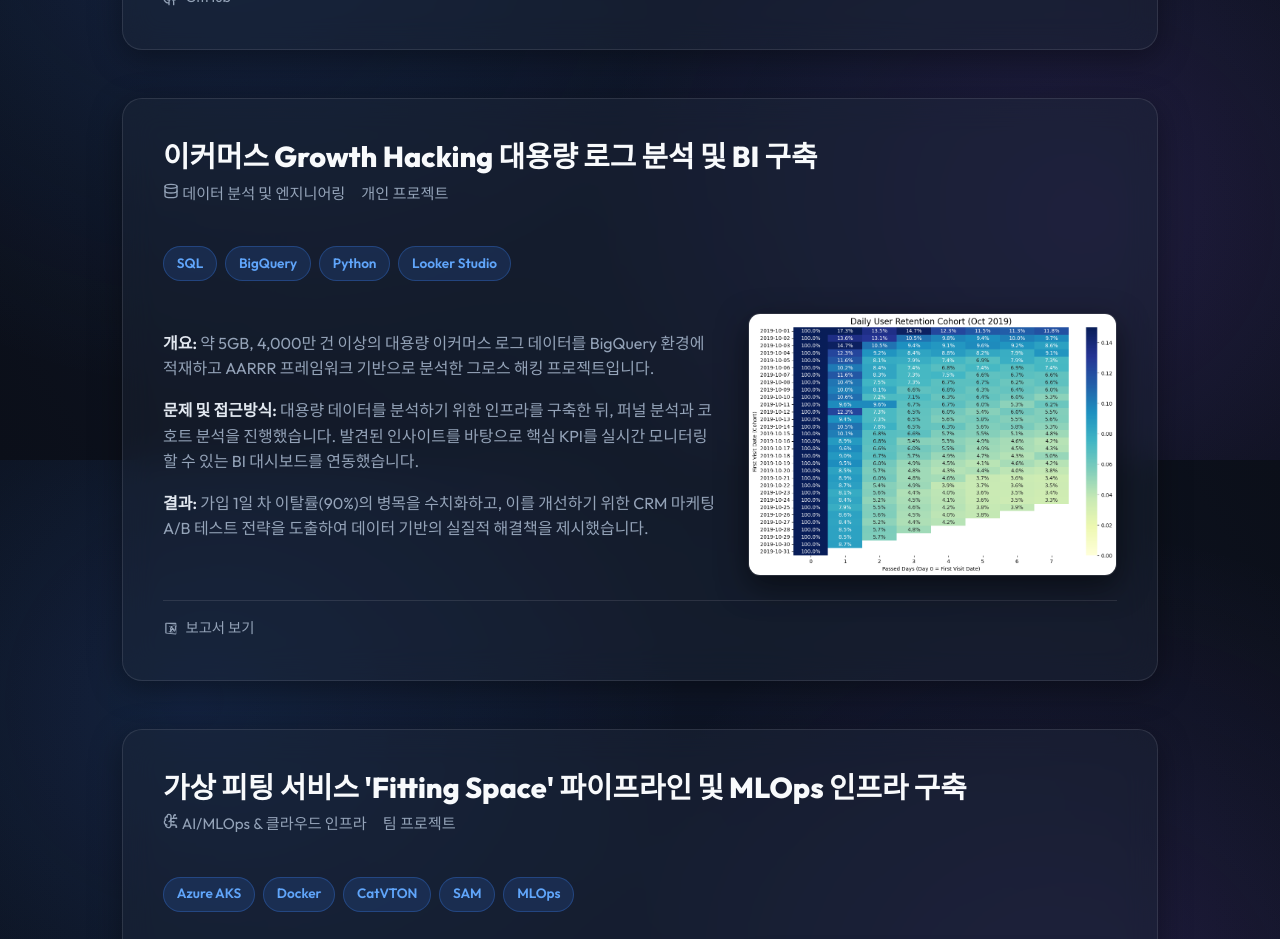
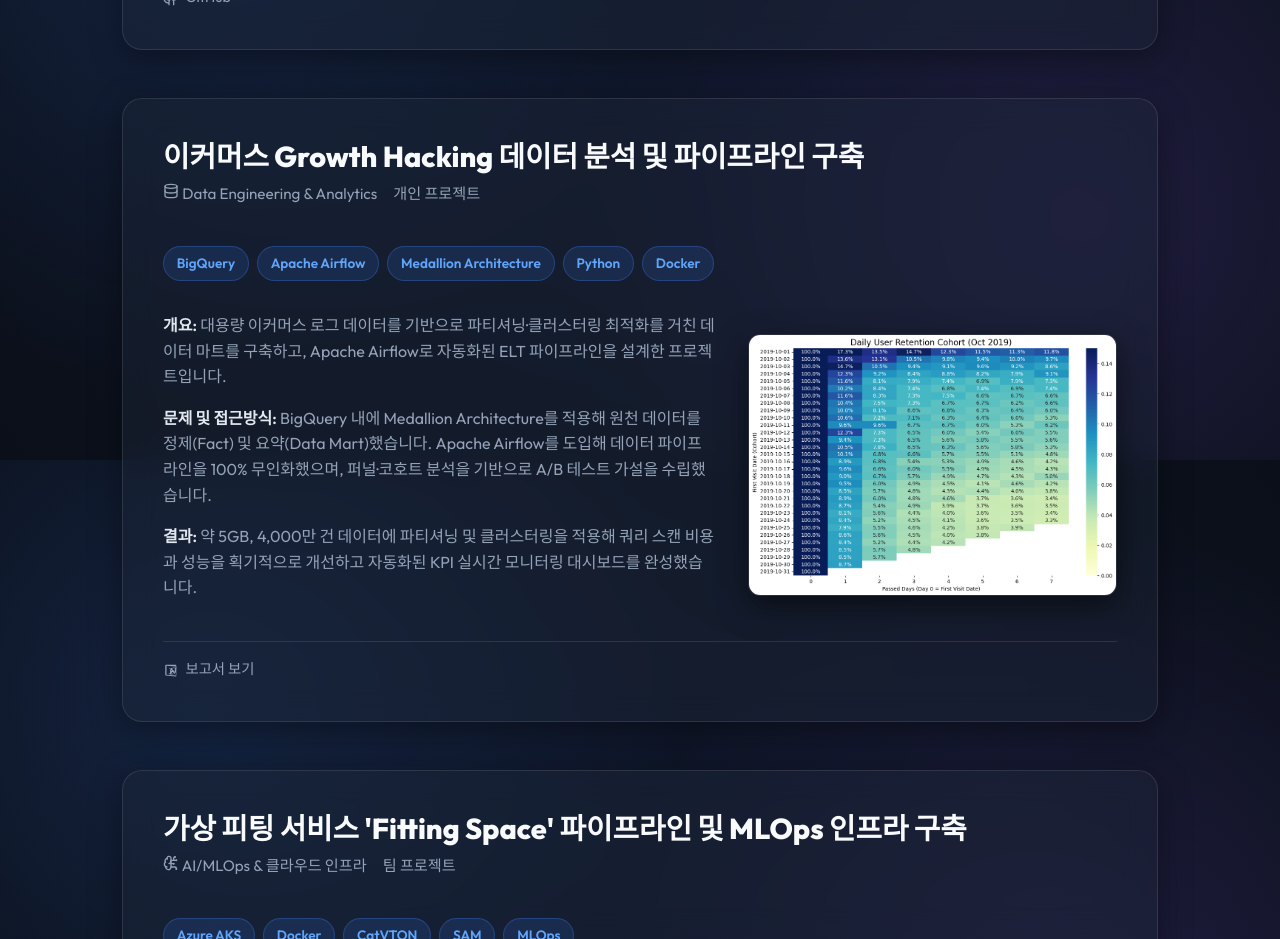
Before and after one commit to yourkik/Portfolio, a React (Vite) app: page / in a window 1280 px wide. Shown: the part 2740-3679 px from the top of the page. Built offline with nearby package versions, Linux system fonts and the light colour scheme; a web font is replaced by a local one.

Commit message:
Update dataDE.js
ecomerce growth hacking에 airflow와 medallion architecture 사용 내용을 추가

```diff
--- a/src/dataDE.js
+++ b/src/dataDE.js
@@ -137,15 +137,15 @@ export const portfolioData = {
     {
       id: "ecommerce-growth",
       order: 3,
-      title: "이커머스 Growth Hacking 대용량 로그 분석 및 BI 구축",
+      title: "이커머스 Growth Hacking 데이터 분석 및 파이프라인 구축",
       meta: [
-        { iconName: "Database", text: "데이터 분석 및 엔지니어링" },
+        { iconName: "Database", text: "Data Engineering & Analytics" },
         { text: "개인 프로젝트" }
       ],
-      tags: ["SQL", "BigQuery", "Python", "Looker Studio"],
-      overview: "약 5GB, 4,000만 건 이상의 대용량 이커머스 로그 데이터를 BigQuery 환경에 적재하고 AARRR 프레임워크 기반으로 분석한 그로스 해킹 프로젝트입니다.",
-      approach: "대용량 데이터를 분석하기 위한 인프라를 구축한 뒤, 퍼널 분석과 코호트 분석을 진행했습니다. 발견된 인사이트를 바탕으로 핵심 KPI를 실시간 모니터링할 수 있는 BI 대시보드를 연동했습니다.",
-      result: "가입 1일 차 이탈률(90%)의 병목을 수치화하고, 이를 개선하기 위한 CRM 마케팅 A/B 테스트 전략을 도출하여 데이터 기반의 실질적 해결책을 제시했습니다.",
+      tags: ["BigQuery", "Apache Airflow", "Medallion Architecture", "Python", "Docker"],
+      overview: "대용량 이커머스 로그 데이터를 기반으로 파티셔닝·클러스터링 최적화를 거친 데이터 마트를 구축하고, Apache Airflow로 자동화된 ELT 파이프라인을 설계한 프로젝트입니다.",
+      approach: "BigQuery 내에 Medallion Architecture를 적용해 원천 데이터를 정제(Fact) 및 요약(Data Mart)했습니다. Apache Airflow를 도입해 데이터 파이프라인을 100% 무인화했으며, 퍼널·코호트 분석을 기반으로 A/B 테스트 가설을 수립했습니다.",
+      result: "약 5GB, 4,000만 건 데이터에 파티셔닝 및 클러스터링을 적용해 쿼리 스캔 비용과 성능을 획기적으로 개선하고 자동화된 KPI 실시간 모니터링 대시보드를 완성했습니다.",
       image: ecommerce,
       links: [
         {
```
